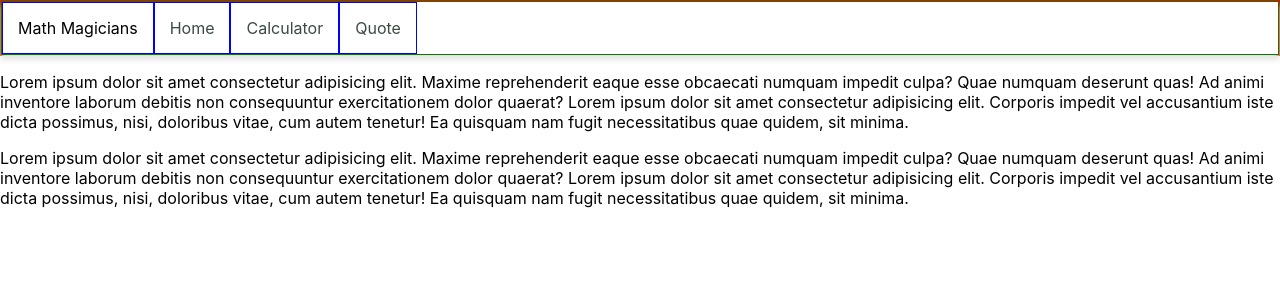
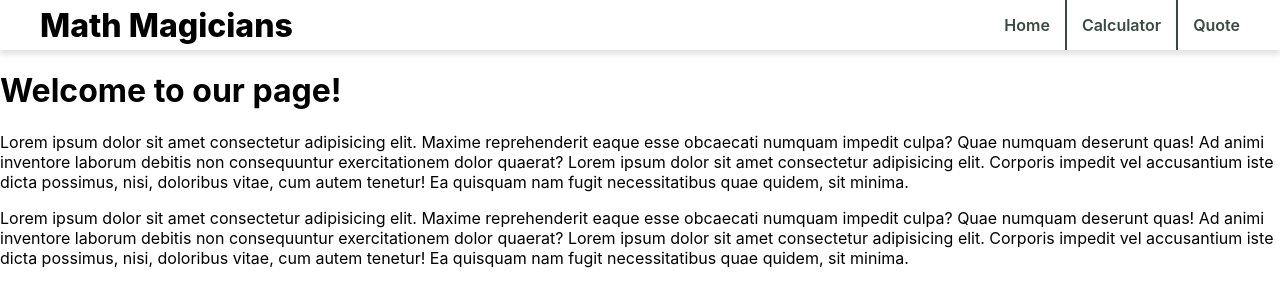
Before and after one commit to newhoteng/Math-magicians, a React (Create React App) app: page / in a window 1280 px wide. Shown: the top 306 px of the page. Built offline with nearby package versions, Linux system fonts and the light colour scheme.

Commit message:
Add styling for navbar

```diff
--- a/src/App.css
+++ b/src/App.css
@@ -53,6 +53,15 @@
   font-size: 1rem;
 }
 
+.quote-div {
+  /* border: 1px solid red; */
+  height: 100vh;
+  height: calc(100vh - 3rem);
+  display: flex;
+  align-items: center;
+  justify-content: center;
+}
+
 .quote-wrapper {
   background-color: #eee;
   padding: 1rem;
@@ -66,9 +75,18 @@
   font-size: 1rem;
 }
 
+nav div {
+  font-size: 2rem;
+  font-weight: 800;
+}
+
 nav {
-  border: 1px solid red;
-  padding: 0;
+  /* border: 1px solid red; */
+  padding: 0 25px 0 40px;
+  display: flex;
+  align-items: center;
+  justify-content: space-between;
+  box-shadow: 0 5px 5px #e5e5e5;
   /* display: block;
   position: absolute;
   top: 0;
@@ -77,20 +95,21 @@ nav {
 }
 
 nav ul {
-  border: 1px solid green;
+  /* border: 1px solid green; */
   display: flex;
   padding: 0;
   margin: 0;
   /* background-color: white; */
   /* padding: 80px 28px 60px; */
   /* gap: 20px; */
-  box-shadow: 0 5px 5px #e5e5e5;
 }
 
 nav li {
-  border: 1px solid blue;
+  /* border: 1px solid blue; */
   list-style: none;
   padding: 15px;
+  font-weight: 600;
+  border-right: 2px solid #3a4a42;
   /* background-color: white;
   padding: 80px 28px 60px;
   display: flex;
@@ -99,6 +118,10 @@ nav li {
   box-shadow: 0 5px 5px #e5e5e5; */
 }
 
+nav li:nth-child(3) {
+  border: none;
+}
+
 nav a {
   text-decoration: none;
   color: #3a4a42;
--- a/src/App.js
+++ b/src/App.js
@@ -5,14 +5,13 @@ import Calculator from './components/Calculator';
 import Quote from './components/Quotes';
 import HomePage from './components/HomePage';
 import './App.css';
-// App.js Link
 
 function NavBar() {
   return (
     <>
       <nav className="nav">
+        <div>Math Magicians</div>
         <ul>
-          <li>Math Magicians</li>
           <li><Link to="/">Home</Link></li>
           <li><Link to="calculator">Calculator</Link></li>
           <li><Link to="quote">Quote</Link></li>
@@ -22,17 +21,6 @@ function NavBar() {
     </>
   );
 }
-
-  <nav>
-    <ul>
-      <li>
-        <Link to="contacts/1">Your Name</Link>
-      </li>
-      <li>
-        <Link to="contacts/2">Your Friend</Link>
-      </li>
-    </ul>
-  </nav>;
 
 function App() {
   return (
--- a/src/components/HomePage.js
+++ b/src/components/HomePage.js
@@ -1,7 +1,8 @@
 function HomePage() {
   return (
-    <div>
-      <p>
+    <div className="homediv">
+      <h1>Welcome to our page!</h1>
+      <p className="homep">
         Lorem ipsum dolor sit amet consectetur adipisicing elit.
         Maxime reprehenderit eaque esse obcaecati numquam impedit culpa? Quae numquam deserunt quas!
         Ad animi inventore laborum debitis non consequuntur exercitationem dolor quaerat?
@@ -9,7 +10,7 @@ function HomePage() {
         iste dicta possimus, nisi, doloribus vitae, cum autem tenetur!
         Ea quisquam nam fugit necessitatibus quae quidem, sit minima.
       </p>
-      <p>
+      <p className="homep">
         Lorem ipsum dolor sit amet consectetur adipisicing elit.
         Maxime reprehenderit eaque esse obcaecati numquam impedit culpa? Quae numquam deserunt quas!
         Ad animi inventore laborum debitis non consequuntur exercitationem dolor quaerat?
--- a/src/components/Quotes.js
+++ b/src/components/Quotes.js
@@ -46,6 +46,7 @@ function Quote() {
   }
 
   return (
+    <div className="quote-div">
       <blockquote className="quote-wrapper">
         <p className="quote">
           &quot;
@@ -54,6 +55,7 @@ function Quote() {
         </p>
         <cite className="author">{quoteobj.author}</cite>
       </blockquote>
+    </div>
   );
 }
 
```
Lines whose indentation alone changed are shown as unchanged.
